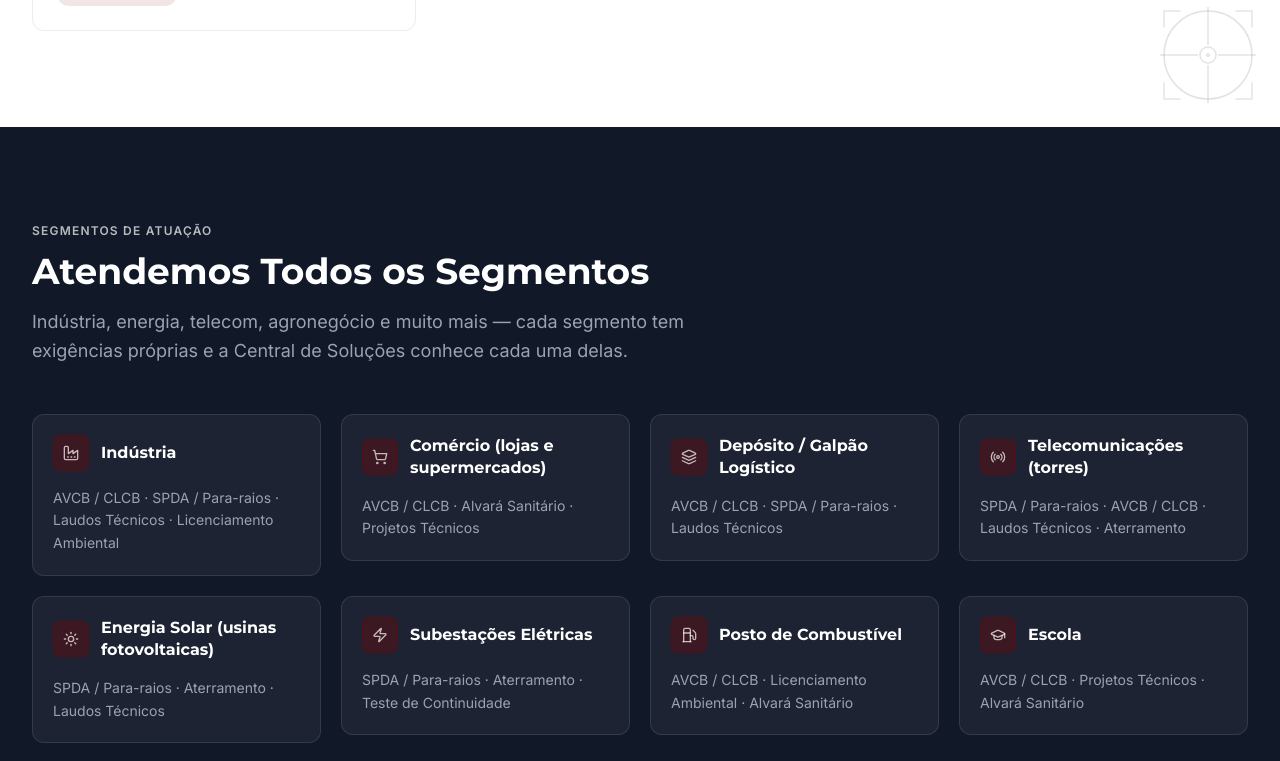
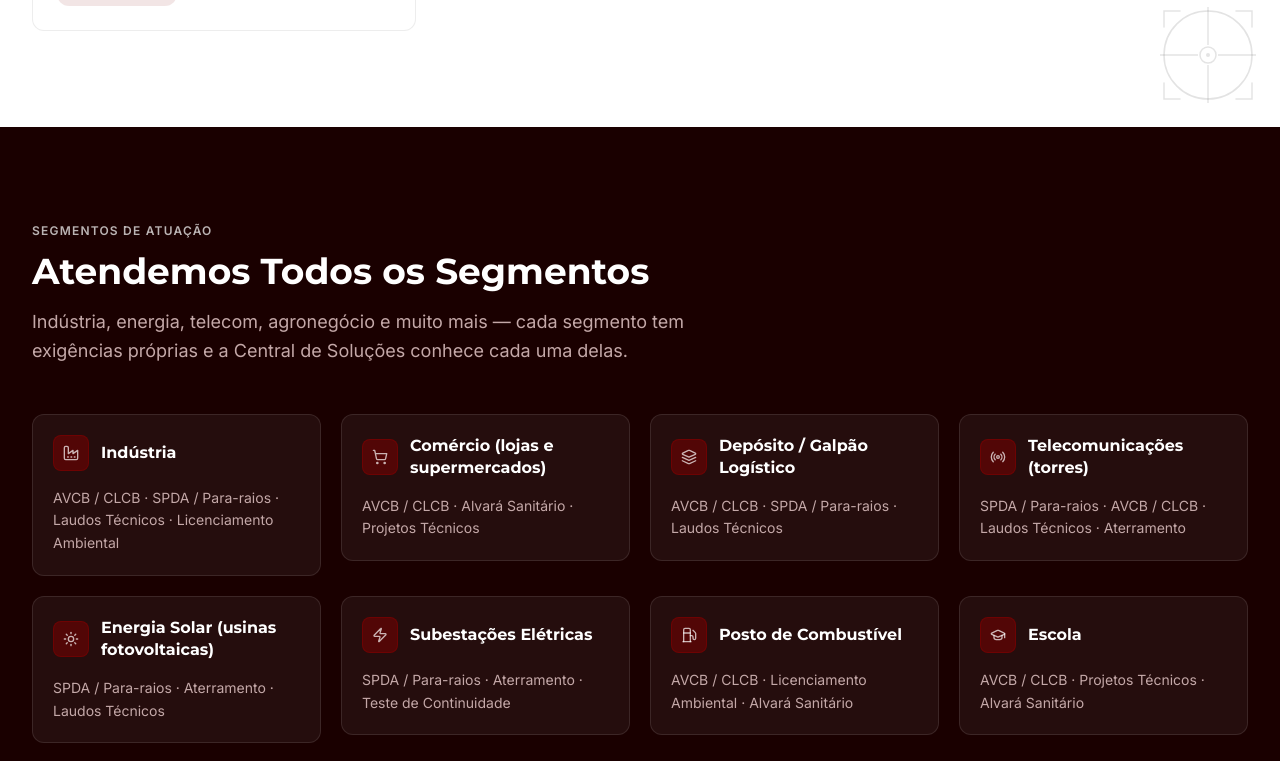
Before and after one commit to BarcelosMoises/Landing-Page-Central, a Next.js app: page / in a window 1280 px wide. Shown: the part 2400-3161 px from the top of the page. Built offline with nearby package versions, Linux system fonts and the light colour scheme.

Commit message:
design(SetoresAtendidos): bg #111827 → #1a0000; token de texto quente; ícone opacity /30→/50

```diff
--- a/components/SetoresAtendidos.tsx
+++ b/components/SetoresAtendidos.tsx
@@ -76,8 +76,12 @@ function SetorCard({ setorId, nome }: SetorCardProps) {
     >
       {/* Ícone + nome */}
       <div className="flex items-center gap-3">
+        {/*
+          Opacity aumentada de /30→/50 e borda de /40→/60 para manter
+          visibilidade do ícone sobre o fundo vinho escuro (#1a0000).
+        */}
         <div
-          className="w-9 h-9 bg-[#800000]/30 border border-[#800000]/40 rounded-lg flex items-center justify-center flex-shrink-0"
+          className="w-9 h-9 bg-[#800000]/50 border border-[#800000]/60 rounded-lg flex items-center justify-center flex-shrink-0"
           aria-hidden="true"
         >
           <Icon className="w-4 h-4 text-white/70" aria-hidden="true" />
@@ -90,7 +94,8 @@ function SetorCard({ setorId, nome }: SetorCardProps) {
       {/* Serviços mais demandados — lista inline */}
       {servicosDemandados.length > 0 && (
         <p
-          className="text-sm text-neutral-400 leading-relaxed"
+          className="text-sm leading-relaxed"
+          style={{ color: "#c4a8a8" }}
           aria-label={`Serviços demandados por ${nome}`}
         >
           {servicosDemandados
@@ -112,7 +117,7 @@ export function SetoresAtendidos() {
     <section
       ref={secaoRef}
       aria-labelledby="setores-heading"
-      className="bg-[#111827] py-16 md:py-24"
+      className="bg-[#1a0000] py-16 md:py-24"
     >
       <div className="container-site">
 
@@ -132,7 +137,12 @@ export function SetoresAtendidos() {
           >
             Atendemos Todos os Segmentos
           </h2>
-          <p className="text-neutral-400 text-lg leading-relaxed">
+          {/*
+            text-neutral-400 (#9ca3af, tom azul-acinzentado) sobre #1a0000 cria
+            dissonância de temperatura de cor. Substituído por #c4a8a8 — cinza
+            levemente rosado, temperatura quente, contraste ≈ 6.5:1 ✓ WCAG AA.
+          */}
+          <p className="text-lg leading-relaxed" style={{ color: "#c4a8a8" }}>
             Indústria, energia, telecom, agronegócio e muito mais — cada
             segmento tem exigências próprias e a Central de Soluções conhece
             cada uma delas.
```
